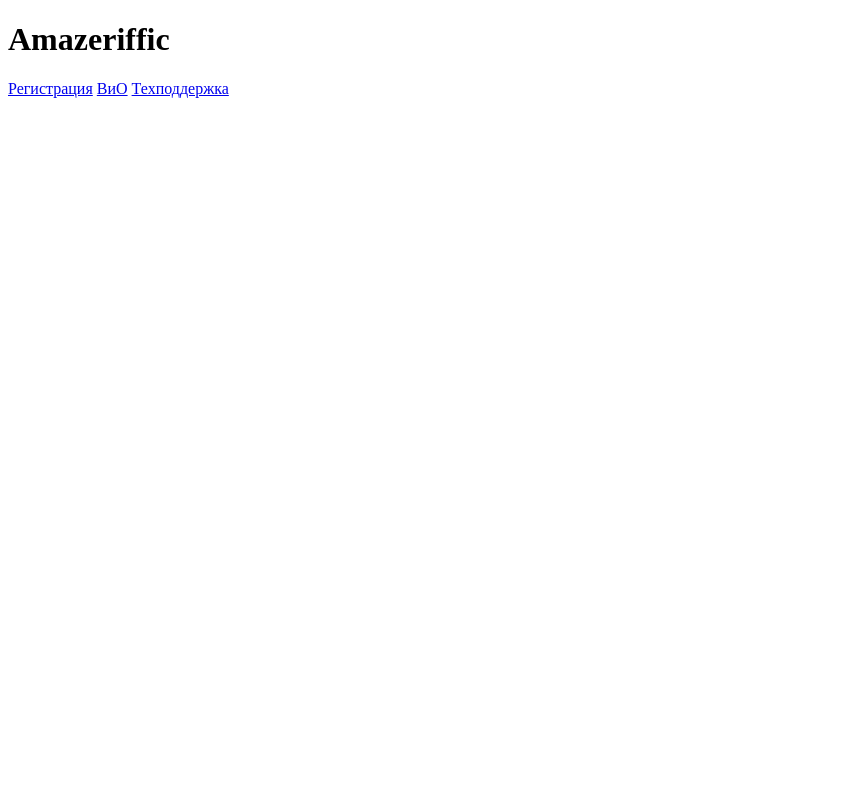
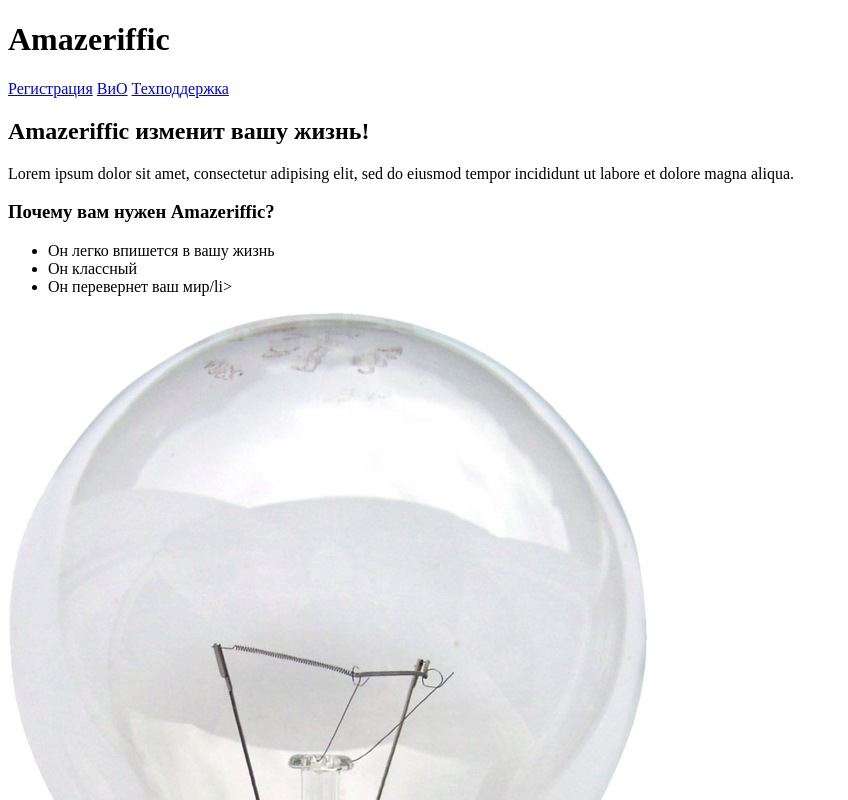
Before and after one commit to alexkukushka/Amazeriffic, a plain HTML site: page public/html/index.html in a window 1280 px wide. Shown: the top 800 px of the page, without its empty margins (0-848 px from the left). Drawn offline with Linux system fonts and the light colour scheme.

Commit message:
Завершение работы над секцией main

```diff
--- a/public/html/index.html
+++ b/public/html/index.html
@@ -21,7 +21,15 @@
     </header>
 
     <main>
-
+        <h2>Amazeriffic изменит вашу жизнь!</h2>
+        <p>Lorem ipsum dolor sit amet, consectetur adipising elit, sed do eiusmod tempor incididunt ut labore et dolore magna aliqua.</p>
+        <h3>Почему вам нужен Amazeriffic?</h3>
+        <ul>
+            <li>Он легко впишется в вашу жизнь</li>
+            <li>Он классный</li>
+            <li>Он перевернет ваш мир/li>
+        </ul>
+        <img src="../pictures/lightbulb.png" alt="Изображение лампочки">
     </main>
 
     <footer>
```
Also changed, not shown: public/pictures/lightbulb.png (added).
